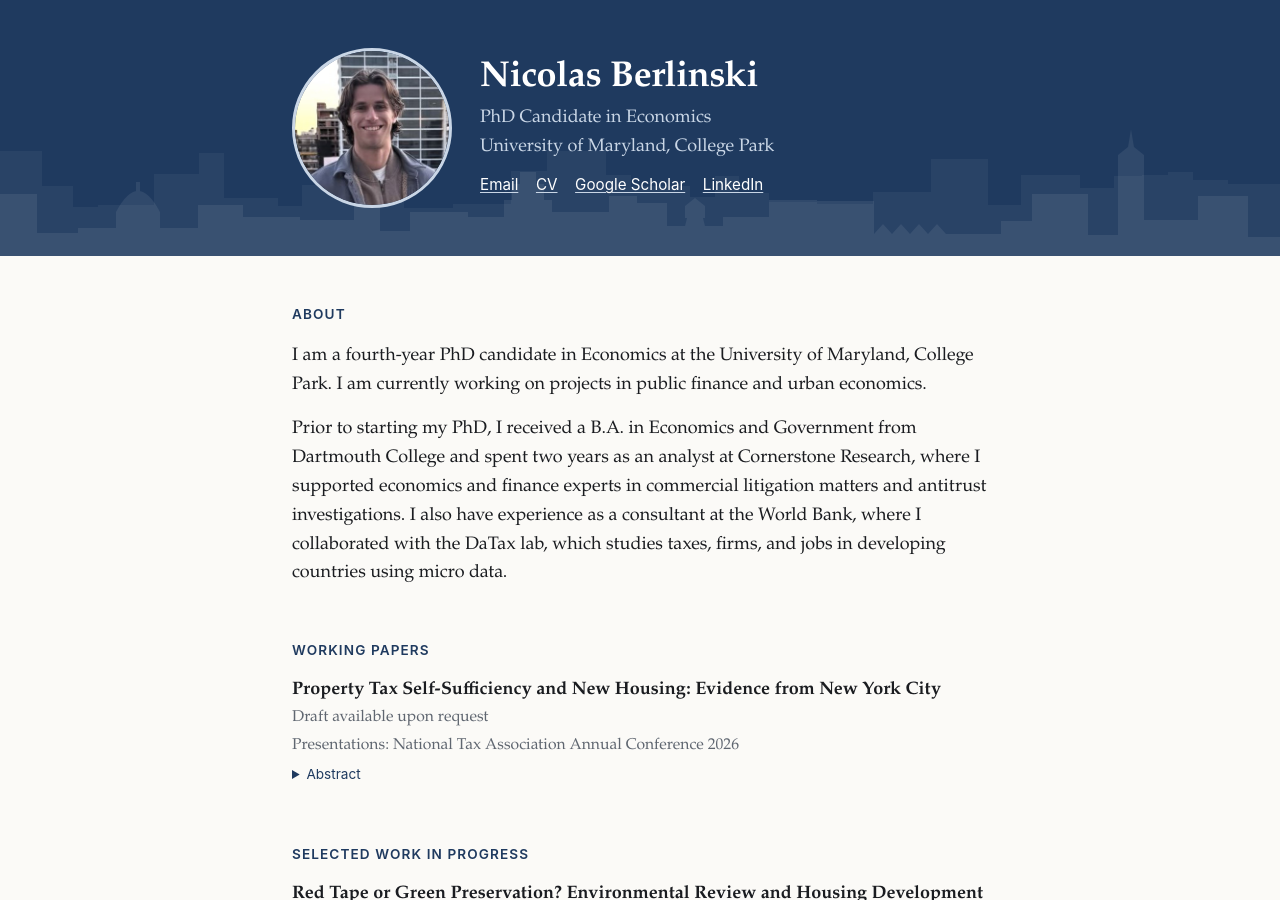
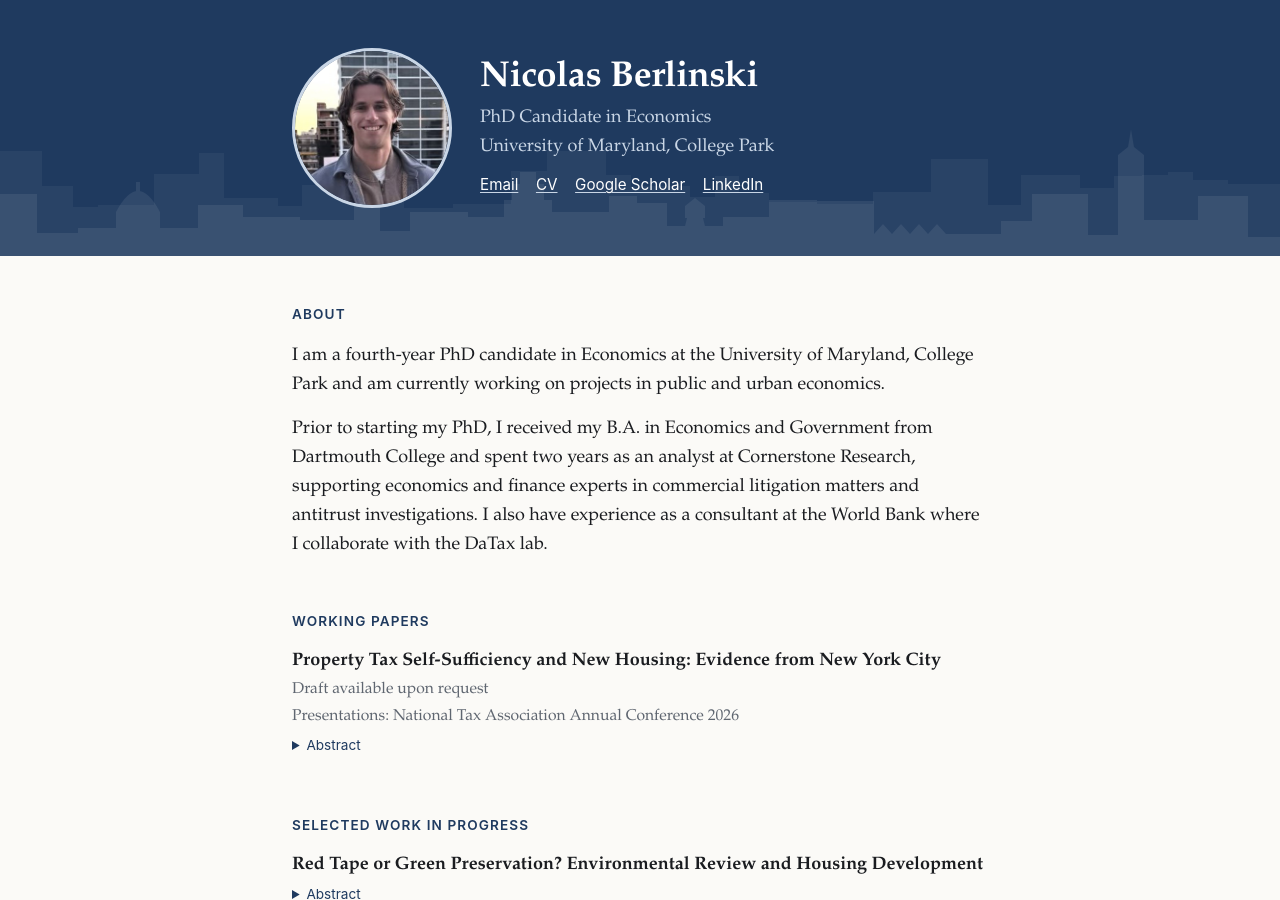
Before and after one commit to nicolasberlinski/nicolasberlinski.github.io, a Jekyll site: the page built from index.md, in a window 1280 px wide and 900 px high. Built offline with Jekyll 4.4.1, drawn with Linux system fonts in a browser that asks for light colours.

Commit message:
Update About text
Co-Authored-By: Claude Opus 5.5 <noreply@anthropic.com>

```diff
--- a/index.md
+++ b/index.md
@@ -2,6 +2,6 @@
 layout: home
 ---
 
-I am a fourth-year PhD candidate in Economics at the University of Maryland, College Park. I am currently working on projects in public finance and urban economics.
+I am a fourth-year PhD candidate in Economics at the University of Maryland, College Park and am currently working on projects in public and urban economics.
 
-Prior to starting my PhD, I received a B.A. in Economics and Government from Dartmouth College and spent two years as an analyst at Cornerstone Research, where I supported economics and finance experts in commercial litigation matters and antitrust investigations. I also have experience as a consultant at the World Bank, where I collaborated with the DaTax lab, which studies taxes, firms, and jobs in developing countries using micro data.
+Prior to starting my PhD, I received my B.A. in Economics and Government from Dartmouth College and spent two years as an analyst at Cornerstone Research, supporting economics and finance experts in commercial litigation matters and antitrust investigations. I also have experience as a consultant at the World Bank where I collaborate with the DaTax lab.
```
